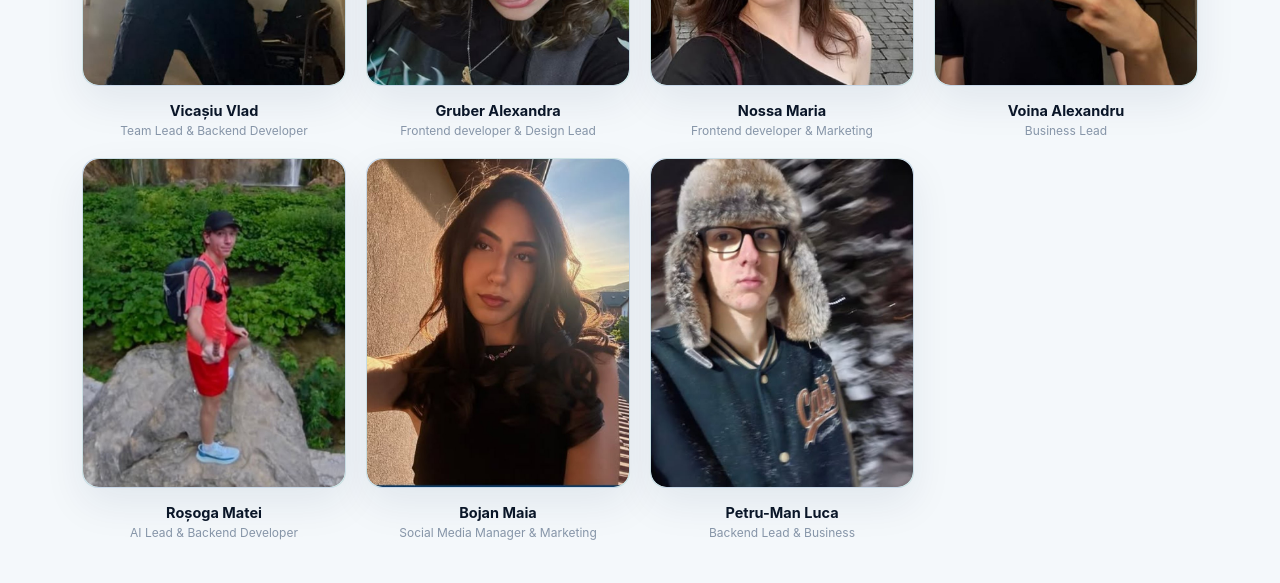
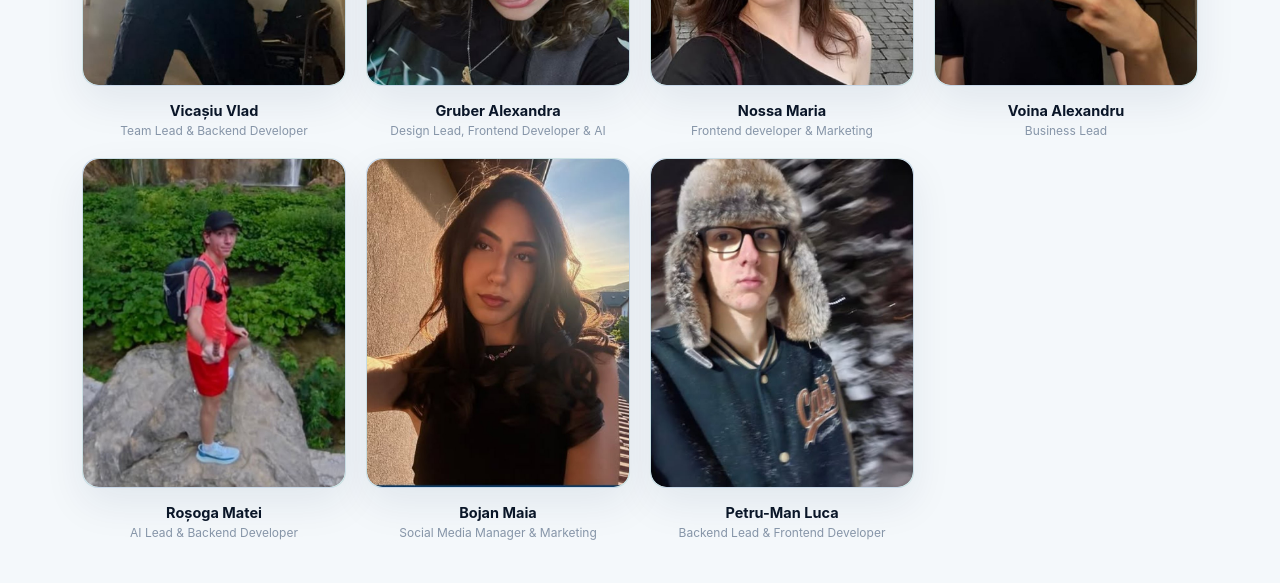
Before and after one commit to mariasofia32/resqkit-site, a React (Vite) app: page / in a window 1280 px wide. Shown: the part 3980-4563 px from the top of the page. Built offline with nearby package versions, Linux system fonts and the light colour scheme.

Commit message:
modificare roluri

```diff
--- a/src/components/Team.jsx
+++ b/src/components/Team.jsx
@@ -1,11 +1,11 @@
 const MEMBERS = [
   { name: 'Vicașiu Vlad', role: ' Team Lead & Backend Developer', initials: 'VV', photo: '/team/vicasiu-vlad.jpg' },
-  { name: 'Gruber Alexandra', role: 'Frontend developer & Design Lead', initials: 'GA', photo: '/team/gruber-alexandra.jpg' },
+  { name: 'Gruber Alexandra', role: 'Design Lead, Frontend Developer & AI', initials: 'GA', photo: '/team/gruber-alexandra.jpg' },
   { name: 'Nossa Maria', role: 'Frontend developer & Marketing', initials: 'NM', photo: '/team/nossa-maria.jpg' },
   { name: 'Voina Alexandru', role: 'Business Lead', initials: 'VA', photo: '/team/voina-alexandru.jpg' },
   { name: 'Roșoga Matei', role: 'AI Lead & Backend Developer', initials: 'RM', photo: '/team/rosoga-matei.jpg' },
   { name: 'Bojan Maia', role: ' Social Media Manager & Marketing', initials: 'BM', photo: '/team/bojan-maia.jpg' },
-  { name: 'Petru-Man Luca', role: 'Backend Lead & Business', initials: 'PL', photo: '/team/petru-man-luca.jpg' },
+  { name: 'Petru-Man Luca', role: 'Backend Lead & Frontend Developer', initials: 'PL', photo: '/team/petru-man-luca.jpg' },
 ]
 
 const MENTORS = [
```
